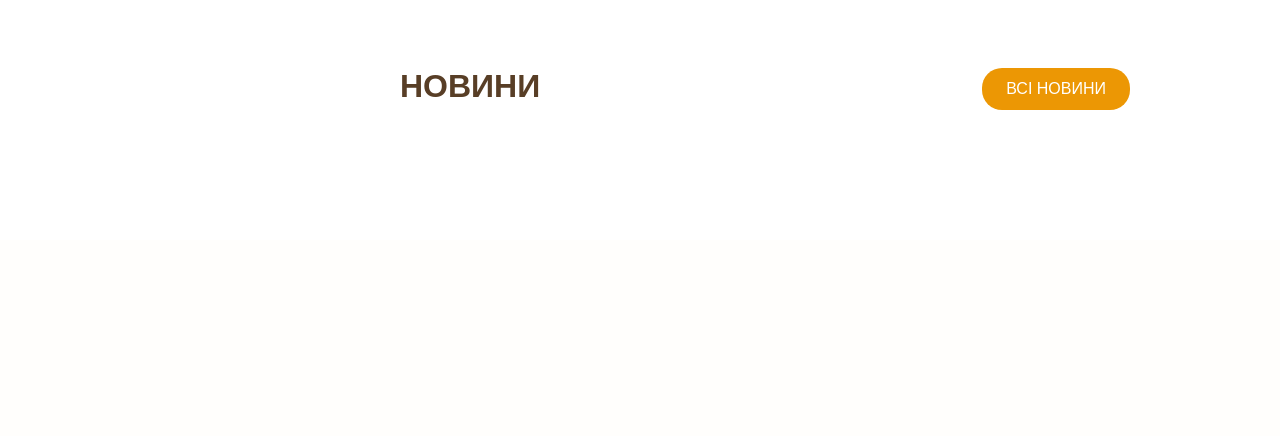
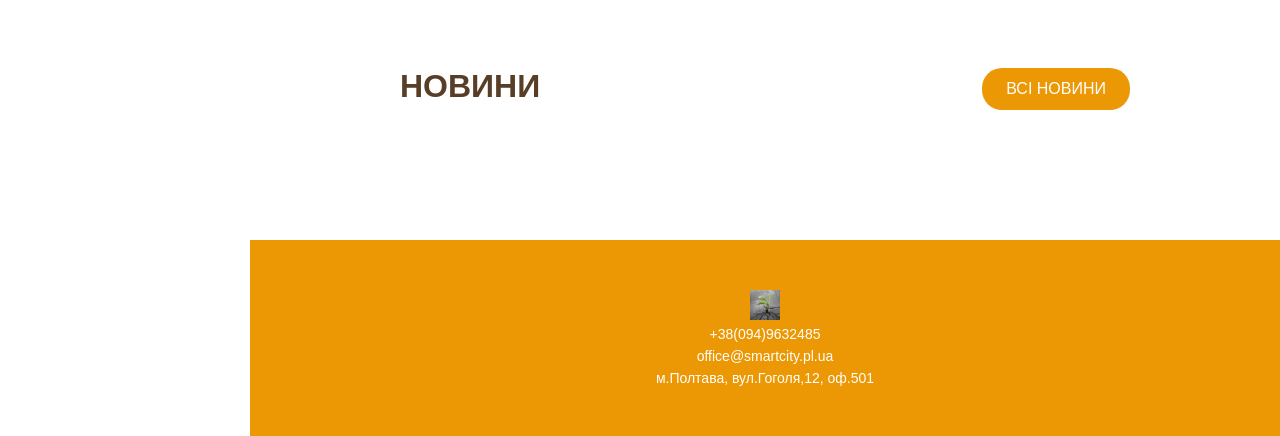
Before and after one commit to futurezayka/smartcity, a Django app: page / in a window 1280 px wide. Shown: the part 2593-3029 px from the top of the page. Before the commit the page ends 2703 px from the top, so only its background shows below. Run offline with Django 5.2, Linux system fonts and the light colour scheme; data that the repository does not hold is empty.

Commit message:
lublu tebya zaichik!!!!

```diff
--- a/static/css/style.css
+++ b/static/css/style.css
@@ -224,6 +224,24 @@ body {
 }
 
 .date {
-    font-size: 48px;
+    font-size: 32px;
     font-weight: 700;
 }
+
+footer {
+    background-color: #EC9704;
+    padding: 50px 100px;
+    text-align: center;
+}
+
+footer p {
+    margin-top: 6px;
+    color: #fff;
+    font-size: 14px;
+}
+
+footer img {
+    width: 30px;
+    height: 30px;
+    margin: 0 auto;
+}
--- a/templates/index.html
+++ b/templates/index.html
@@ -5,7 +5,8 @@
     <meta charset="UTF-8">
     <title>Лендинг с фиксированным сайдбаром</title>
 
-    <link rel="stylesheet" type="text/css" href="{% static 'css/style.css'%}">
+<!--    <link rel="stylesheet" type="text/css" href="{% static 'css/style.css'%}">-->
+    <link rel="stylesheet" type="text/css" href="../static/css/style.css">
 </head>
 
 <body>
@@ -108,6 +109,12 @@
                     <!--                {% endfor %}-->
             </div>
         </section>
+        <footer>
+           <img src="../static/img/photo_5458760346836784154_x.jpg">
+            <p>+38(094)9632485</p>
+            <p>office@smartcity.pl.ua</p>
+            <p>м.Полтава, вул.Гоголя,12, оф.501</p>
+        </footer>
     </main>
 </div>
 
```
